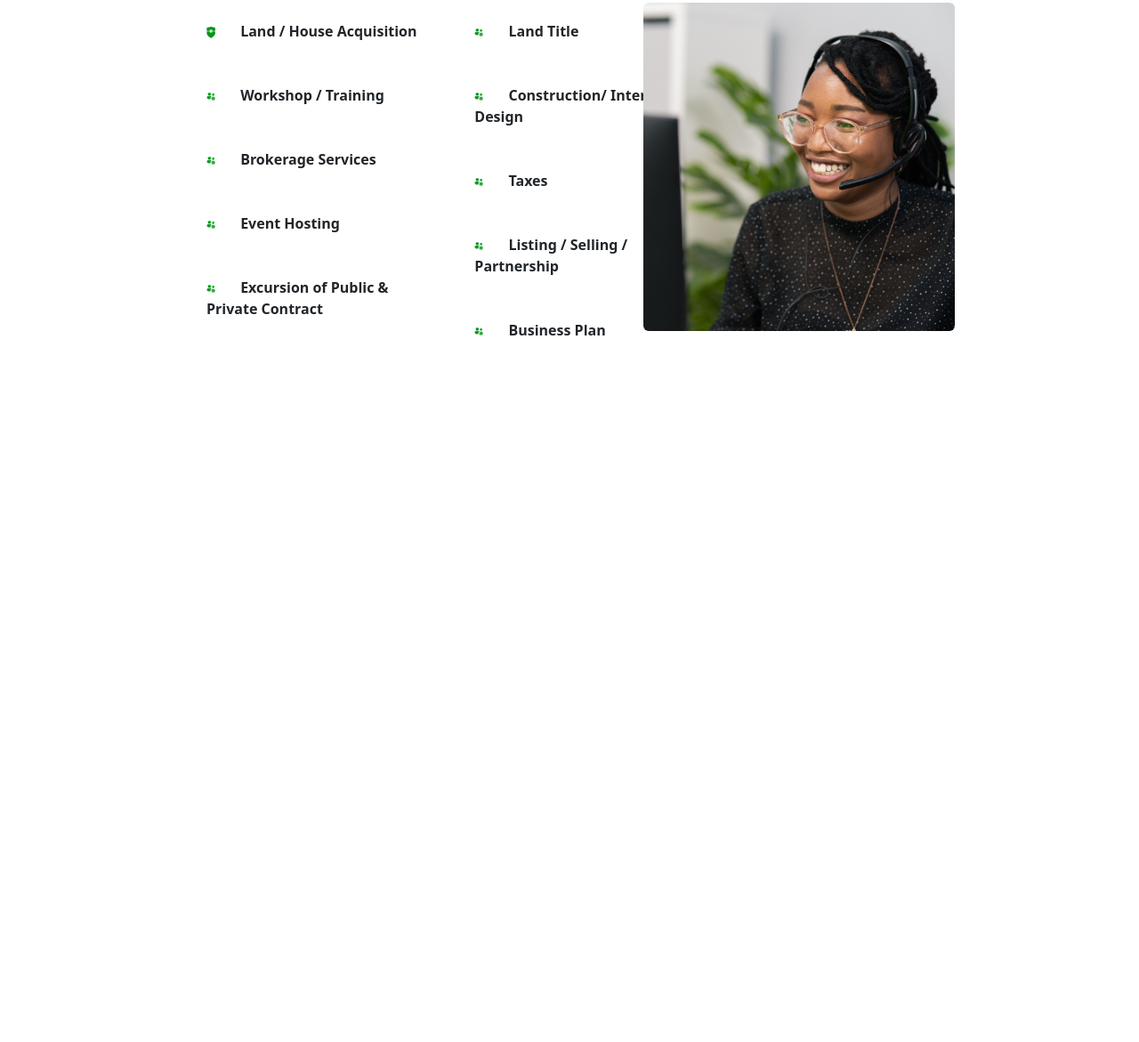
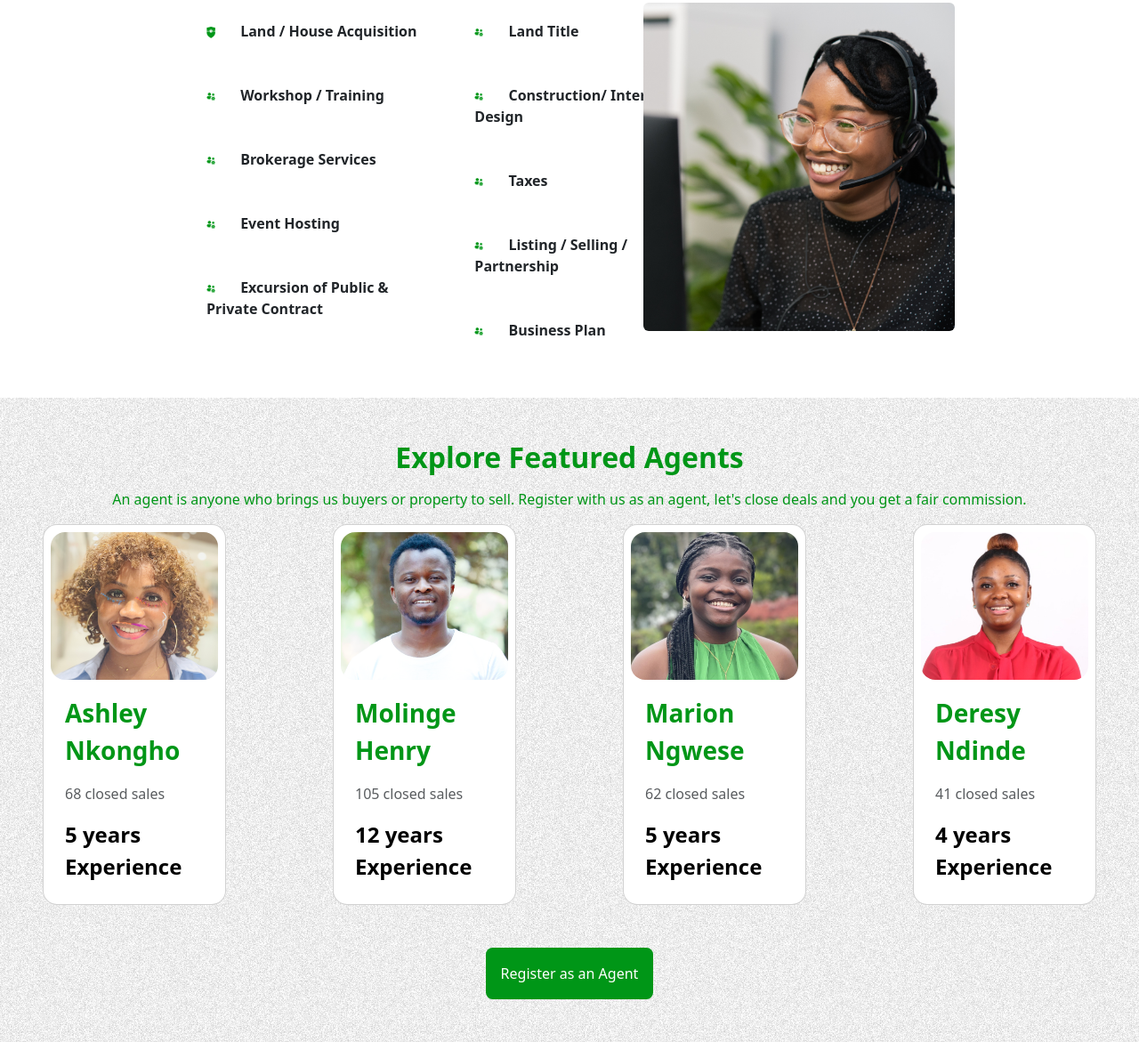
Before and after one commit to Kenechvkwv/sproutDigitalAssessment, a plain HTML site: page index.html in a window 1280 px wide. Shown: the part 2131-3302 px from the top of the page at 89% size. Before the commit the page ends 2530 px from the top, so only its background shows below. Drawn offline with nearby package versions, Linux system fonts and the light colour scheme.

Commit message:
structure complete

```diff
--- a/index.html
+++ b/index.html
@@ -567,6 +567,91 @@
         </div>
       </div>
     </section>
+
+    <!-- Rectangle Section Mobile  -->
+    <section class="rectangle mt-5 pb-5">
+      <div class="row text-center pt-5">
+        <h2 class="fw-bold textgreen text-center">Explore Featured Agents</h2>
+        <p class="textgreen mt-2">
+          An agent is anyone who brings us buyers or property to sell. Register
+          with us as an agent, let's close deals and you get a fair commission.
+        </p>
+      </div>
+      <div class="row">
+        <div class="col-12 col-md-3">
+          <div class="card p-2 rounded-4 mx-5">
+            <img
+              src="./assets/IMG_E8401.png"
+              class="card-img-top rounded-4"
+              alt="..."
+            />
+            <div class="card-body">
+              <p class="card-text textgreen fw-bold fs-3">Ashley Nkongho</p>
+              <p class="card-text text-muted fs-6">68 closed sales</p>
+              <p class="card-text text-black fw-bold fs-4">
+                5 years Experience
+              </p>
+            </div>
+          </div>
+        </div>
+
+        <div class="col-12 col-md-3 mt-4 mt-md-0">
+          <div class="card p-2 rounded-4 mx-5">
+            <img
+              src="./assets/molinge1.png"
+              class="card-img-top rounded-4"
+              alt="..."
+            />
+            <div class="card-body">
+              <p class="card-text textgreen fw-bold fs-3">Molinge Henry</p>
+              <p class="card-text text-muted fs-6">105 closed sales</p>
+              <p class="card-text text-black fw-bold fs-4">
+                12 years Experience
+              </p>
+            </div>
+          </div>
+        </div>
+
+        <div class="col-12 col-md-3 mt-4 mt-md-0">
+          <div class="card p-2 rounded-4 mx-5">
+            <img
+              src="./assets/Marion5.png"
+              class="card-img-top rounded-4"
+              alt="..."
+            />
+            <div class="card-body">
+              <p class="card-text textgreen fw-bold fs-3">Marion Ngwese</p>
+              <p class="card-text text-muted fs-6">62 closed sales</p>
+              <p class="card-text text-black fw-bold fs-4">
+                5 years Experience
+              </p>
+            </div>
+          </div>
+        </div>
+
+        <div class="col-12 col-md-3 mt-4 mt-md-0">
+          <div class="card p-2 rounded-4 mx-5">
+            <img
+              src="./assets/WhatsAppImage2022-08-25at10.201.png"
+              class="card-img-top rounded-4"
+              alt="..."
+            />
+            <div class="card-body">
+              <p class="card-text textgreen fw-bold fs-3">Deresy Ndinde</p>
+              <p class="card-text text-muted fs-6">41 closed sales</p>
+              <p class="card-text text-black fw-bold fs-4">
+                4 years Experience
+              </p>
+            </div>
+          </div>
+        </div>
+        <div class="text-center mt-5">
+          <button type="submit" class="btn btngreen text-center p-md-3">
+            Register as an Agent
+          </button>
+        </div>
+      </div>
+    </section>
     <!-- Bootstrap 5.3 JS  -->
     <script
       src="https://cdn.jsdelivr.net/npm/bootstrap@5.3.0-alpha1/dist/js/bootstrap.bundle.min.js"
--- a/style.css
+++ b/style.css
@@ -107,3 +107,8 @@ li .btngreen .px-6 {
 .mx-6 {
   margin: 0 200px;
 }
+.rectangle {
+  background-image: url("./assets/Rectangle.png");
+  background-size: cover;
+  background-repeat: no-repeat;
+}
```
